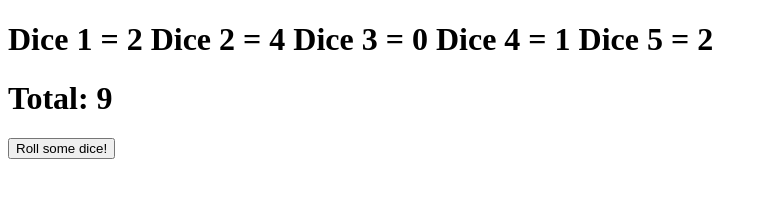
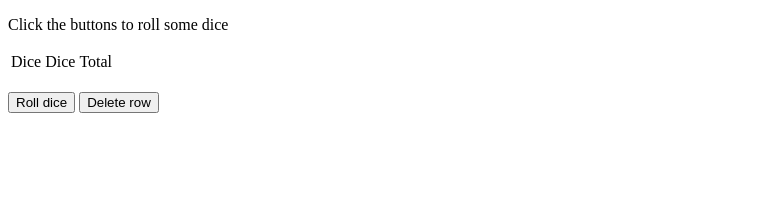
Before and after one commit to keatonzx/diceroller, a plain HTML site: page index.html in a window 1280 px wide. Shown: the whole page, without its empty margins (0-767 px from the left). Drawn offline with Linux system fonts and the light colour scheme.

Commit message:
redid everything basically

```diff
--- a/dice.js
+++ b/dice.js
@@ -1,23 +1,38 @@
 var sides = 6;
 var numberdice = 5;
+var dicerolled = [numberdice];
 
 document.getElementById('sides').innerHTML = sides;
 document.getElementById('numberdice').innerHTML = numberdice;
 
-rolldice(numberdice, sides);
+
+function dicearr(){
+  for (var i = 0; i < numberdice; i++){
+    dicerolled[i] = rollside(sides+1);
+  }
+}
 
 function rolldice(numberdice, sides) {
-	var total = 0;
-
 	for (var i = 0; i < numberdice; i++) {
 		var di = rollside(sides + 1);
-		total += di;
-    document.getElementById("mydice").innerHTML += ('Dice ' + (i+1) + ' = ' + di+" ");
 	}
-  document.getElementById("total").innerHTML = ("Total: "+ total);
-
 }
 
 function rollside(sides) {
 	return Math.floor(Math.random() * sides);
 }
+
+function myCreateFunction() {
+    var table = document.getElementById("myTable");
+    var row = table.insertRow(0);
+    var cell1 = row.insertCell(0);
+    var cell2 = row.insertCell(1);
+    var cell3 = row.insertCell(2);
+    cell1.innerHTML = dicerolled[0];
+    cell2.innerHTML = dicerolled[1];
+    cell3.innerHTML = dicerolled[0]+dicerolled[1];
+}
+
+function myDeleteFunction() {
+    document.getElementById("myTable").deleteRow(0);
+}
--- a/index.html
+++ b/index.html
@@ -3,20 +3,37 @@
 <html lang="en">
 <head>
   <meta charset="utf-8">
- <script src="dice.js"></script>
+  <script src="dice.js"></script>
   <title>Keaton Armstrong</title>
 
 </head>
-<p span id = "sides" ></p>
-<p span id = "numberdice" ></p>
+  <p span id = "sides" ></p>
+  <p span id = "numberdice" ></p>
+
+  <body>
+    <body onload="rolldice(numberdice,sides)"></body>
+
+
+</head>
 
 <body>
-<body onload="rolldice(numberdice,sides)">
 
-<h1><span id="mydice"></span></h1>
-<h1><span id="total"></span></h1>
+  <p>Click the buttons to roll some dice</p>
 
-<button onclick ="window.location.reload()">Roll some dice!</button>
+  <table id="myTable">
+    <tr>
+      <td>Dice</td>
+      <td>Dice</td>
+      <td>Total</td>
+    </tr>
+
+  </table>
+<br>
+
+<button onclick="dicearr(),myCreateFunction(), rolldice(numberdice,sides)">Roll dice </button>
+<button onclick="myDeleteFunction()">Delete row</button>
+
+
 </body>
 
 </html>
```
